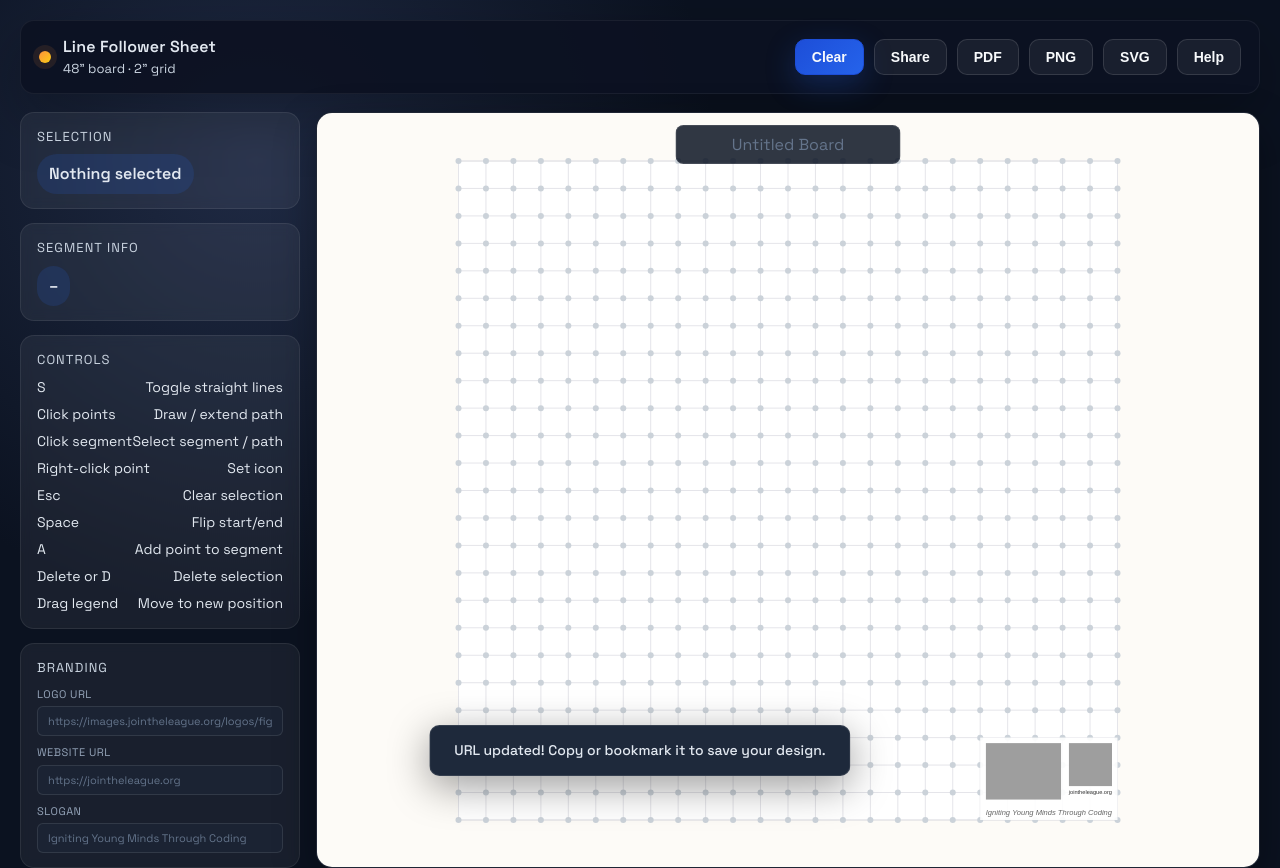
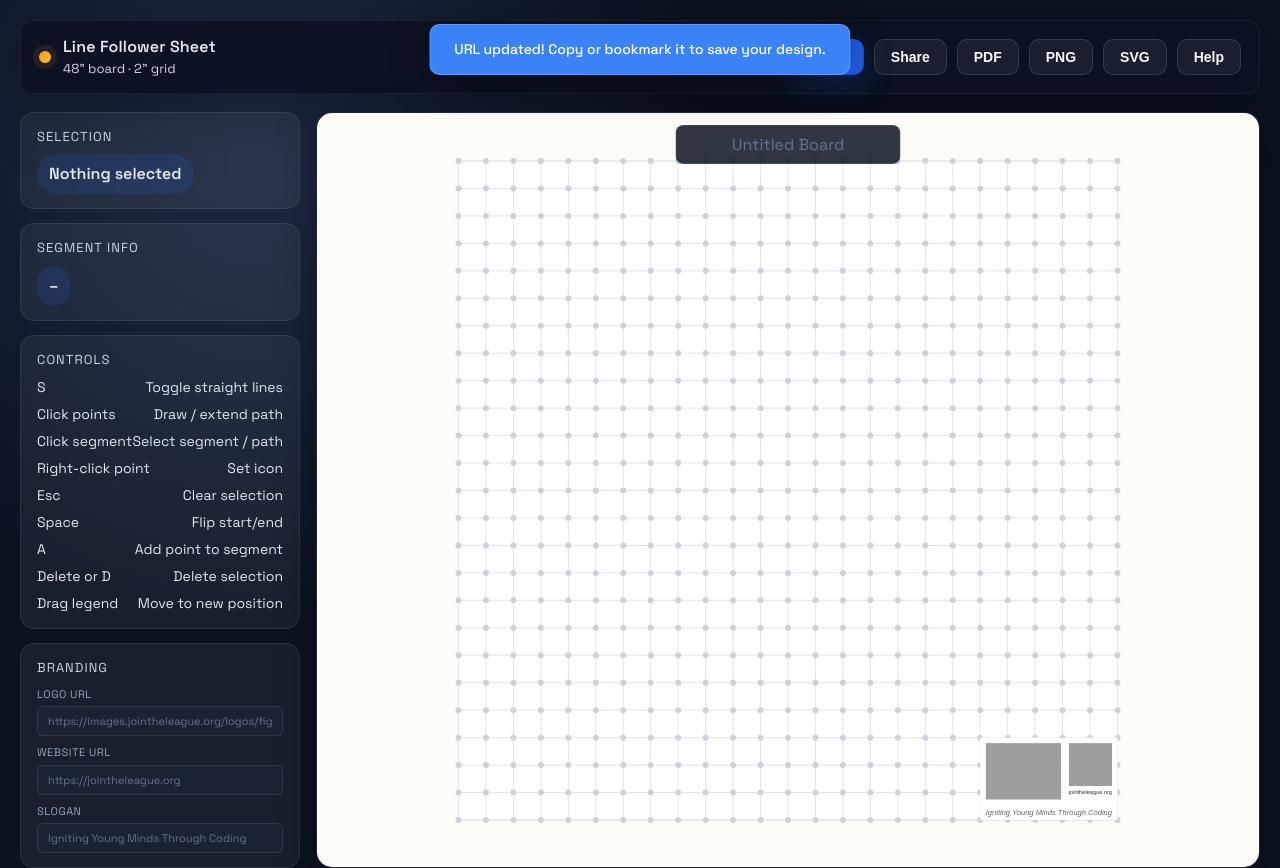
Before and after one commit to league-infrastructure/line-follow-mat, a website built with Vite: page index.html in a window 1280 px wide. Both pictures are taken after a click on the button "Share". Built offline with nearby package versions, Linux system fonts and the light colour scheme.

Commit message:
feat: update toast notification position and styling for improved visibility

```diff
--- a/src/style.css
+++ b/src/style.css
@@ -470,15 +470,15 @@ body {
 /* Toast notification */
 .toast {
   position: fixed;
-  bottom: 24px;
+  top: 24px;
   left: 50%;
   transform: translateX(-50%);
-  background: #1e293b;
-  color: #e2e8f0;
+  background: #3b82f6;
+  color: #ffffff;
   padding: 14px 24px;
   border-radius: 10px;
-  border: 1px solid rgba(255, 255, 255, 0.1);
-  box-shadow: 0 10px 40px rgba(0, 0, 0, 0.4);
+  border: 1px solid rgba(255, 255, 255, 0.2);
+  box-shadow: 0 10px 40px rgba(0, 0, 0, 0.3);
   font-size: 14px;
   font-weight: 500;
   z-index: 1100;
@@ -492,7 +492,7 @@ body {
 @keyframes toast-in {
   from {
     opacity: 0;
-    transform: translateX(-50%) translateY(20px);
+    transform: translateX(-50%) translateY(-20px);
   }
   to {
     opacity: 1;
```
